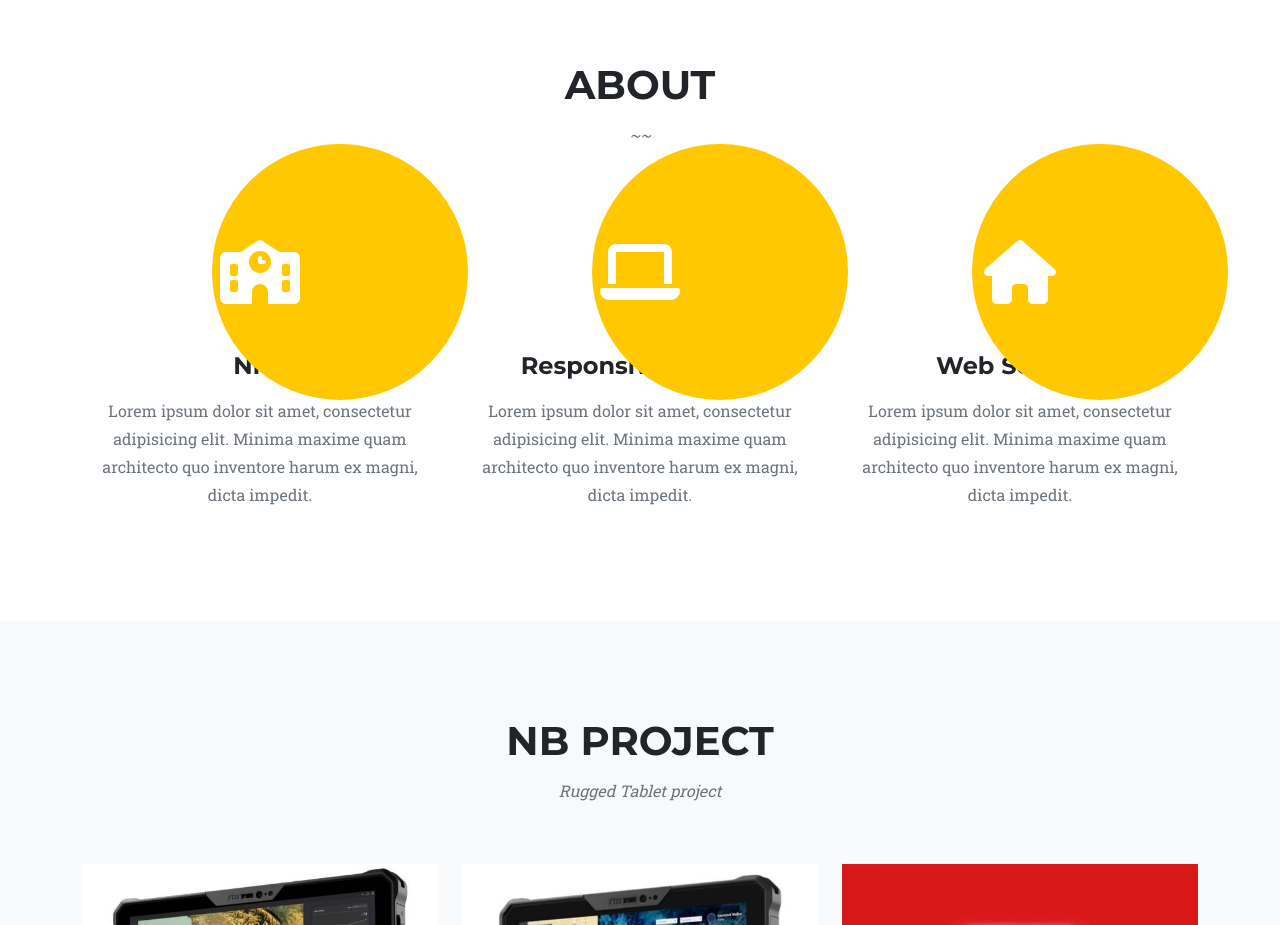
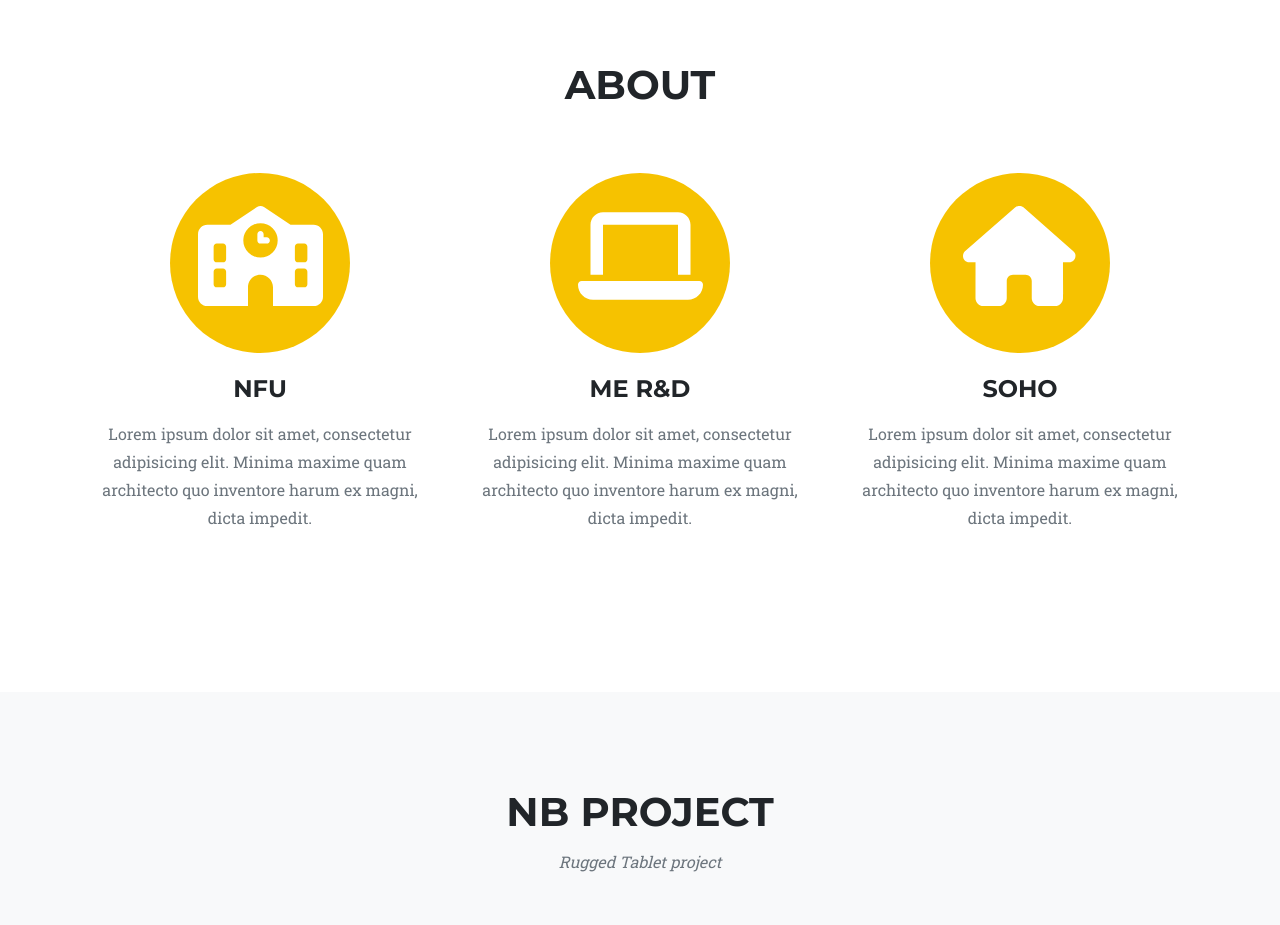
Before and after one commit to MickHung88/Myself-github, a plain HTML site: page index.html in a window 1280 px wide. Shown: the part 780-1705 px from the top of the page. Drawn offline with nearby package versions, Linux system fonts and the light colour scheme.

Commit message:
updated content

```diff
--- a/index.html
+++ b/index.html
@@ -50,31 +50,31 @@
             <div class="container">
                 <div class="text-center">
                     <h2 class="section-heading text-uppercase">About</h2>
-                    <h3 class="section-subheading text-muted">~~</h3>
+                    <h3 class="section-subheading text-muted"></h3>
                 </div>
                 <div class="row text-center">
-                    <div class="col-md-4">
-                        <span class="fa-stack fa-4x">
-                            <i class="fas fa-circle fa-stack-2x text-primary"></i>
-                            <i class="fas fa-school fa-stack-1x fa-inverse"></i>
-                        </span>
+                    <div class="col-md-4 text-center mb-5">
+                        <div style="display: inline-block; width: 180px; height: 180px; position: relative;">
+                            <i class="fas fa-circle" style="font-size: 180px; color: #f6c200; position: absolute; top: 0; left: 0;"></i>
+                            <i class="fas fa-school" style="font-size: 100px; color: white; position: absolute; top: 33px; left: 27.5px;"></i>
+                        </div>
                         <h4 class="my-3">NFU</h4>
                         <p class="text-muted">Lorem ipsum dolor sit amet, consectetur adipisicing elit. Minima maxime quam architecto quo inventore harum ex magni, dicta impedit.</p>
                     </div>
-                    <div class="col-md-4">
-                        <span class="fa-stack fa-4x">
-                            <i class="fas fa-circle fa-stack-2x text-primary"></i>
-                            <i class="fas fa-laptop fa-stack-1x fa-inverse"></i>
-                        </span>
-                        <h4 class="my-3">Responsive Design</h4>
+                    <div class="col-md-4 text-center mb-5">
+                        <div style="display: inline-block; width: 180px; height: 180px; position: relative;">
+                            <i class="fas fa-circle" style="font-size: 180px; color: #f6c200; position: absolute; top: 0; left: 0;"></i>
+                            <i class="fas fa-laptop" style="font-size: 100px; color: white; position: absolute; top: 33px; left: 27.5px;"></i>
+                        </div>
+                        <h4 class="my-3">ME R&D</h4>
                         <p class="text-muted">Lorem ipsum dolor sit amet, consectetur adipisicing elit. Minima maxime quam architecto quo inventore harum ex magni, dicta impedit.</p>
                     </div>
-                    <div class="col-md-4">
-                        <span class="fa-stack fa-4x">
-                            <i class="fas fa-circle fa-stack-2x text-primary"></i>
-                            <i class="fas fa-home fa-stack-1x fa-inverse"></i>
-                        </span>
-                        <h4 class="my-3">Web Security</h4>
+                    <div class="col-md-4 text-center mb-5">
+                        <div style="display: inline-block; width: 180px; height: 180px; position: relative;">
+                            <i class="fas fa-circle" style="font-size: 180px; color: #f6c200; position: absolute; top: 0; left: 0;"></i>
+                            <i class="fas fa-home" style="font-size: 100px; color: white; position: absolute; top: 33px; left: 33px;"></i>
+                        </div>
+                        <h4 class="my-3">SOHO</h4>
                         <p class="text-muted">Lorem ipsum dolor sit amet, consectetur adipisicing elit. Minima maxime quam architecto quo inventore harum ex magni, dicta impedit.</p>
                     </div>
                 </div>
```
